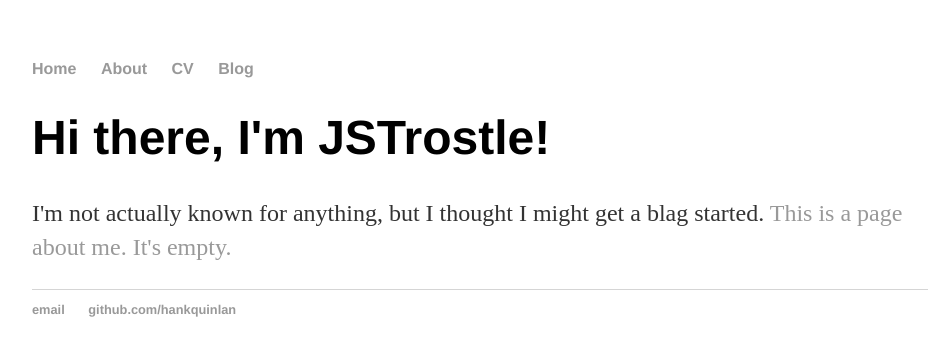
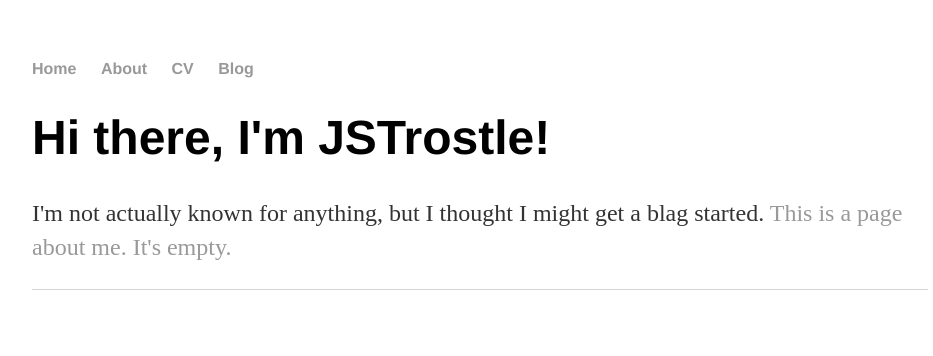
Before and after one commit to JSTrostle/JSTrostle, a Jekyll site: the page built from index.html, in a window 1280 px wide. Shown: the top 356 px of the page, without its empty margins (160-1093 px from the left). Built offline with Jekyll 4.4.1, drawn with Linux system fonts in a browser that asks for light colours.

Commit message:
Update default.html

```diff
--- a/_layouts/default.html
+++ b/_layouts/default.html
@@ -21,8 +21,8 @@
 			</div><!-- /.container -->
 			<footer>
 	    		<ul>
-	        		<li><a href="mailto:hankquinlanhub@gmail.com">email</a></li>
-	        		<li><a href="https://github.com/hankquinlan">github.com/hankquinlan</a></li>
+	        		<li><a </a></li>
+	        		<li><a </a></li>
 				</ul>
 			</footer>
 		</body>
```
